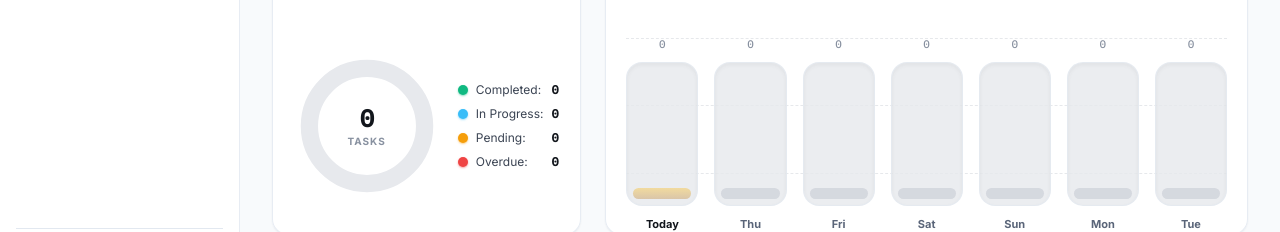
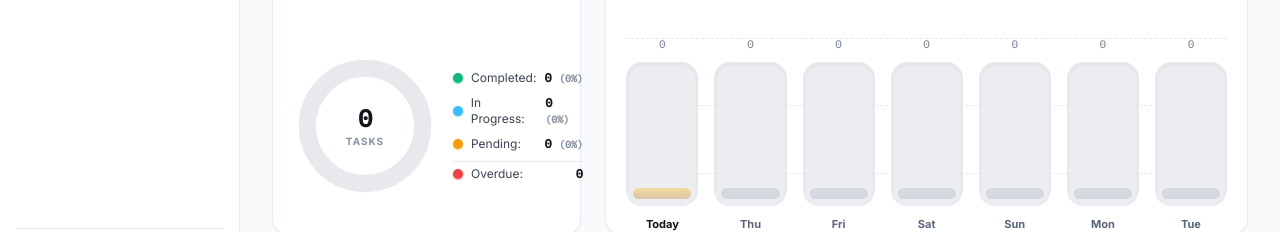
Before and after one commit to hisam84/client-registry, a Next.js app: page /tasks in a window 1280 px wide. Shown: the part 477-709 px from the top of the page. Built offline with nearby package versions, Linux system fonts and the light colour scheme; no server answers; the database is empty.

Commit message:
fix-default-my-tasks-tab-and-optimize-donut-chart

```diff
--- a/src/app/tasks/page.tsx
+++ b/src/app/tasks/page.tsx
@@ -24,8 +24,8 @@ export default function TasksPage() {
   const isSuperAdmin = currentUser.role === "SUPER_ADMIN" || currentUser.id === "super-admin";
 
   // Tab State: Main Tab (My Tasks vs All Tasks) and Sub Tab
-  const [mainTab, setMainTab] = useState<MainTab>("my_tasks");
-  const [activeTab, setActiveTab] = useState<TaskCategoryTab>("my_tasks");
+  const [mainTab, setMainTab] = useState<MainTab>(() => (isSuperAdmin ? "all_tasks" : "my_tasks"));
+  const [activeTab, setActiveTab] = useState<TaskCategoryTab>(() => (isSuperAdmin ? "all" : "my_tasks"));
 
   useEffect(() => {
     if (isSuperAdmin) {
--- a/src/components/tasks/TaskCharts.tsx
+++ b/src/components/tasks/TaskCharts.tsx
@@ -28,16 +28,17 @@ export function TaskCharts({ metrics }: TaskChartsProps) {
     completedTasks,
     pendingTasks,
     inProgressTasks,
+    cancelledTasks = 0,
     overdueTasks,
     next7Days,
   } = metrics;
 
-  // Donut chart calculations
-  const totalForDonut = Math.max(totalTasks, 1);
-  const pCompleted = (completedTasks / totalForDonut) * 100;
-  const pPending = (pendingTasks / totalForDonut) * 100;
-  const pInProgress = (inProgressTasks / totalForDonut) * 100;
-  const pOverdue = (overdueTasks / totalForDonut) * 100;
+  // Donut chart calculations (Completed, In Progress, Pending, Cancelled)
+  const safeTotal = Math.max(totalTasks, 1);
+  const pCompleted = (completedTasks / safeTotal) * 100;
+  const pInProgress = (inProgressTasks / safeTotal) * 100;
+  const pPending = (pendingTasks / safeTotal) * 100;
+  const pCancelled = (cancelledTasks / safeTotal) * 100;
 
   // SVG Donut slice calculation helpers
   const radius = 40;
@@ -46,7 +47,7 @@ export function TaskCharts({ metrics }: TaskChartsProps) {
   const completedStroke = (pCompleted / 100) * circumference;
   const inProgressStroke = (pInProgress / 100) * circumference;
   const pendingStroke = (pPending / 100) * circumference;
-  const overdueStroke = (pOverdue / 100) * circumference;
+  const cancelledStroke = (pCancelled / 100) * circumference;
 
   let offset = 0;
   const strokeCompletedOffset = offset;
@@ -58,7 +59,7 @@ export function TaskCharts({ metrics }: TaskChartsProps) {
   const strokePendingOffset = offset;
   offset += pendingStroke;
 
-  const strokeOverdueOffset = offset;
+  const strokeCancelledOffset = offset;
 
   // Workload Bar Chart metrics
   const totalNext7Count = next7Days.reduce((acc, d) => acc + d.count, 0);
@@ -110,7 +111,6 @@ export function TaskCharts({ metrics }: TaskChartsProps) {
                   strokeDasharray={`${completedStroke} ${circumference}`}
                   strokeDashoffset={-strokeCompletedOffset}
                   fill="none"
-                  strokeLinecap="round"
                   className="transition-all duration-700"
                 />
               )}
@@ -125,7 +125,6 @@ export function TaskCharts({ metrics }: TaskChartsProps) {
                   strokeDasharray={`${inProgressStroke} ${circumference}`}
                   strokeDashoffset={-strokeInProgressOffset}
                   fill="none"
-                  strokeLinecap="round"
                   className="transition-all duration-700"
                 />
               )}
@@ -140,22 +139,20 @@ export function TaskCharts({ metrics }: TaskChartsProps) {
                   strokeDasharray={`${pendingStroke} ${circumference}`}
                   strokeDashoffset={-strokePendingOffset}
                   fill="none"
-                  strokeLinecap="round"
                   className="transition-all duration-700"
                 />
               )}
-              {/* Overdue Segment (Red) */}
-              {overdueStroke > 0 && (
+              {/* Cancelled Segment (Slate) */}
+              {cancelledStroke > 0 && (
                 <circle
                   cx="50"
                   cy="50"
                   r={radius}
-                  stroke="#ef4444"
+                  stroke="#64748b"
                   strokeWidth="12"
-                  strokeDasharray={`${overdueStroke} ${circumference}`}
-                  strokeDashoffset={-strokeOverdueOffset}
+                  strokeDasharray={`${cancelledStroke} ${circumference}`}
+                  strokeDashoffset={-strokeCancelledOffset}
                   fill="none"
-                  strokeLinecap="round"
                   className="transition-all duration-700"
                 />
               )}
@@ -173,26 +170,43 @@ export function TaskCharts({ metrics }: TaskChartsProps) {
           </div>
 
           {/* Donut Legend */}
-          <div className="space-y-2 text-xs">
+          <div className="space-y-2 text-xs min-w-[130px]">
             <div className="flex items-center gap-2">
               <span className="w-2.5 h-2.5 rounded-full bg-emerald-500 shadow-sm shadow-emerald-500/50"></span>
               <span className="text-slate-600 dark:text-slate-300">Completed:</span>
-              <strong className="text-slate-900 dark:text-slate-100 font-mono ml-auto">{completedTasks}</strong>
+              <strong className="text-slate-900 dark:text-slate-100 font-mono ml-auto">
+                {completedTasks} <span className="text-[10px] text-slate-400">({pCompleted.toFixed(0)}%)</span>
+              </strong>
             </div>
             <div className="flex items-center gap-2">
               <span className="w-2.5 h-2.5 rounded-full bg-sky-400 shadow-sm shadow-sky-400/50"></span>
               <span className="text-slate-600 dark:text-slate-300">In Progress:</span>
-              <strong className="text-slate-900 dark:text-slate-100 font-mono ml-auto">{inProgressTasks}</strong>
+              <strong className="text-slate-900 dark:text-slate-100 font-mono ml-auto">
+                {inProgressTasks} <span className="text-[10px] text-slate-400">({pInProgress.toFixed(0)}%)</span>
+              </strong>
             </div>
             <div className="flex items-center gap-2">
               <span className="w-2.5 h-2.5 rounded-full bg-amber-500 shadow-sm shadow-amber-500/50"></span>
               <span className="text-slate-600 dark:text-slate-300">Pending:</span>
-              <strong className="text-slate-900 dark:text-slate-100 font-mono ml-auto">{pendingTasks}</strong>
+              <strong className="text-slate-900 dark:text-slate-100 font-mono ml-auto">
+                {pendingTasks} <span className="text-[10px] text-slate-400">({pPending.toFixed(0)}%)</span>
+              </strong>
             </div>
-            <div className="flex items-center gap-2">
+            {cancelledTasks > 0 && (
+              <div className="flex items-center gap-2">
+                <span className="w-2.5 h-2.5 rounded-full bg-slate-500 shadow-sm shadow-slate-500/50"></span>
+                <span className="text-slate-600 dark:text-slate-300">Cancelled:</span>
+                <strong className="text-slate-900 dark:text-slate-100 font-mono ml-auto">
+                  {cancelledTasks} <span className="text-[10px] text-slate-400">({pCancelled.toFixed(0)}%)</span>
+                </strong>
+              </div>
+            )}
+            <div className="flex items-center gap-2 pt-1 border-t border-slate-100 dark:border-slate-800">
               <span className="w-2.5 h-2.5 rounded-full bg-red-500 shadow-sm shadow-red-500/50"></span>
               <span className="text-slate-600 dark:text-slate-300">Overdue:</span>
-              <strong className="text-slate-900 dark:text-slate-100 font-mono ml-auto">{overdueTasks}</strong>
+              <strong className={`font-mono ml-auto ${overdueTasks > 0 ? "text-red-500 font-bold" : "text-slate-900 dark:text-slate-100"}`}>
+                {overdueTasks}
+              </strong>
             </div>
           </div>
         </div>
--- a/src/lib/userSession.ts
+++ b/src/lib/userSession.ts
@@ -46,7 +46,7 @@ export function clearStoredUser() {
 }
 
 export function useUserSession() {
-  const [currentUser, setCurrentUser] = useState<Employee>(SUPER_ADMIN_USER);
+  const [currentUser, setCurrentUser] = useState<Employee>(() => getStoredUser());
   const [mounted, setMounted] = useState(false);
 
   useEffect(() => {
```
